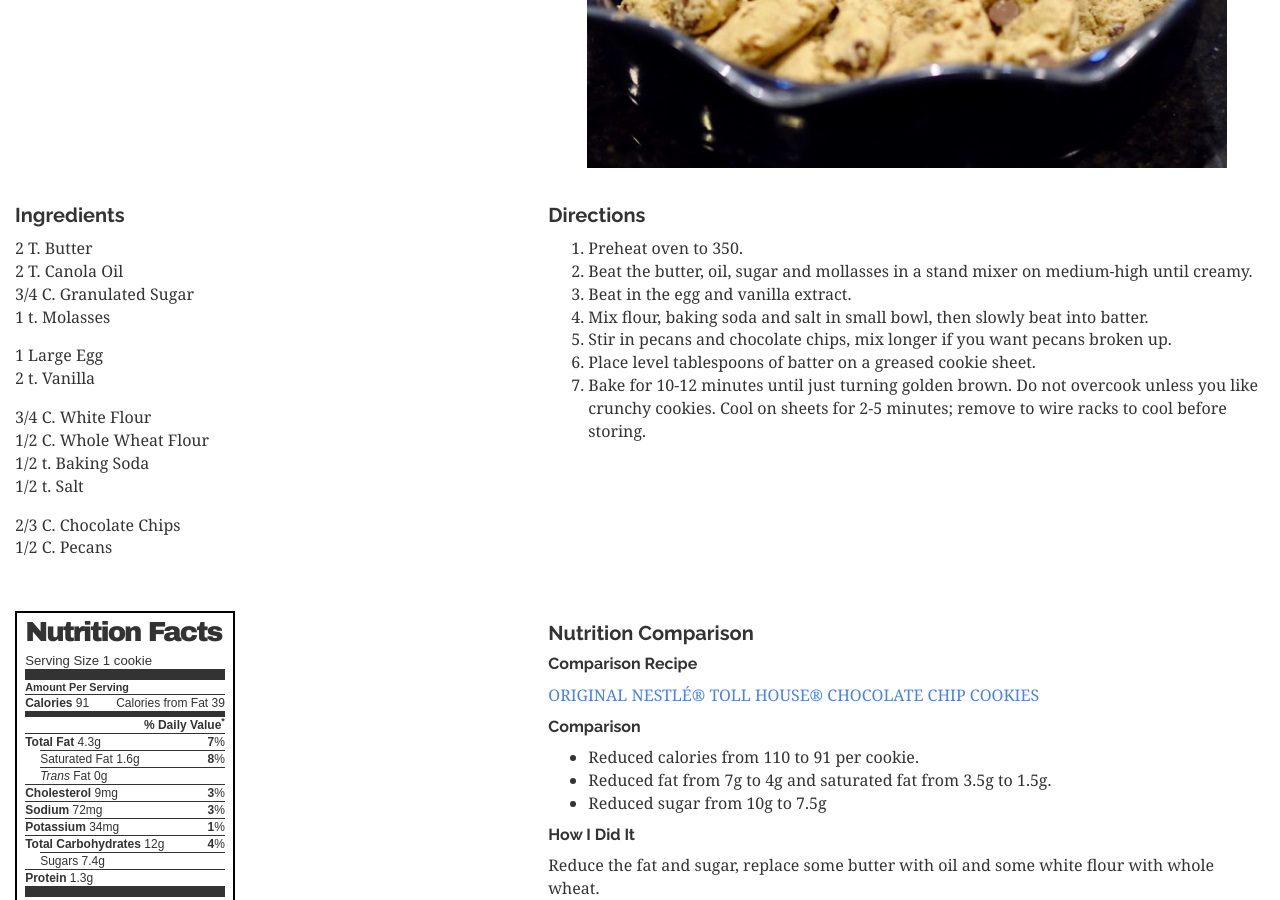
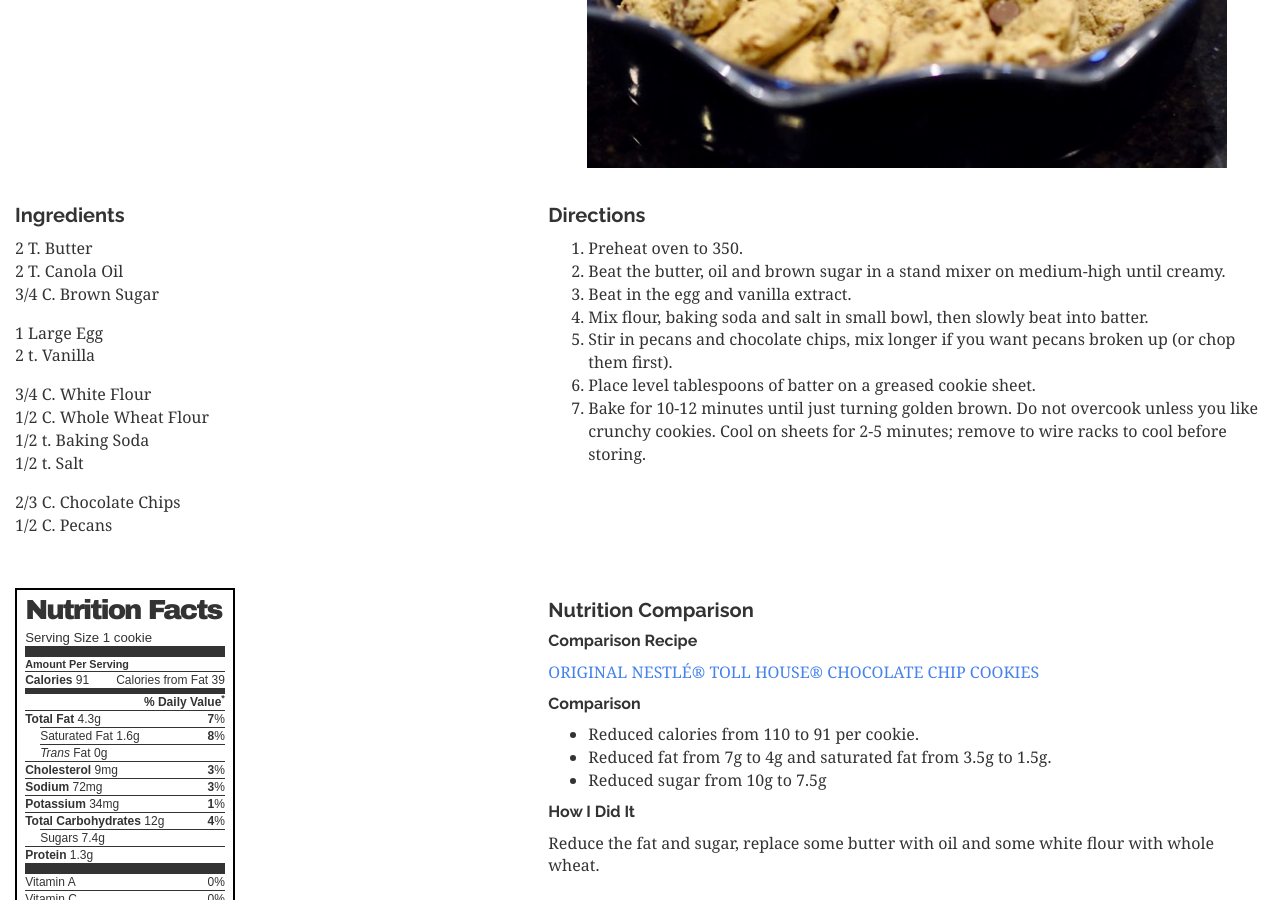
Before and after one commit to billingb/recipe-blog, a Jekyll site: the page built from recipes/chocolate-chip-cookies.html, in a window 1280 px wide and 900 px high, scrolled down 498 px. Built offline with Jekyll 4.4.1, drawn with Linux system fonts in a browser that asks for light colours; comment, search, counter and statistics services are not loaded.

Commit message:
Update recipes

```diff
--- a/_data/recipes/chocolate-chip-cookies.yml
+++ b/_data/recipes/chocolate-chip-cookies.yml
@@ -19,8 +19,7 @@ ingredients:
     children:
       - 2 T. Butter
       - 2 T. Canola Oil
-      - 3/4 C. Granulated Sugar
-      - 1 t. Molasses
+      - 3/4 C. Brown Sugar
   -
     children:
       - 1 Large Egg
@@ -37,10 +36,10 @@ ingredients:
       - 1/2 C. Pecans
 directions:
   - Preheat oven to 350.
-  - Beat the butter, oil, sugar and mollasses in a stand mixer on medium-high until creamy.
+  - Beat the butter, oil and brown sugar in a stand mixer on medium-high until creamy.
   - Beat in the egg and vanilla extract.
   - Mix flour, baking soda and salt in small bowl, then slowly beat into batter.
-  - Stir in pecans and chocolate chips, mix longer if you want pecans broken up.
+  - Stir in pecans and chocolate chips, mix longer if you want pecans broken up (or chop them first).
   - Place level tablespoons of batter on a greased cookie sheet.
   - Bake for 10-12 minutes until just turning golden brown. Do not overcook unless you like crunchy cookies. Cool on sheets for 2-5 minutes; remove to wire racks to cool before storing.
 nutrition:
--- a/_data/recipes/double-chocolate-chip-cookies.yml
+++ b/_data/recipes/double-chocolate-chip-cookies.yml
@@ -18,8 +18,7 @@ ingredients:
     children:
       - 2 T. Butter
       - 2 T. Canola Oil
-      - 3/4 C. Granulated Sugar
-      - 1 t. Molasses
+      - 3/4 C. Brown Sugar
   -
     children:
       - 1 Large Egg
```
